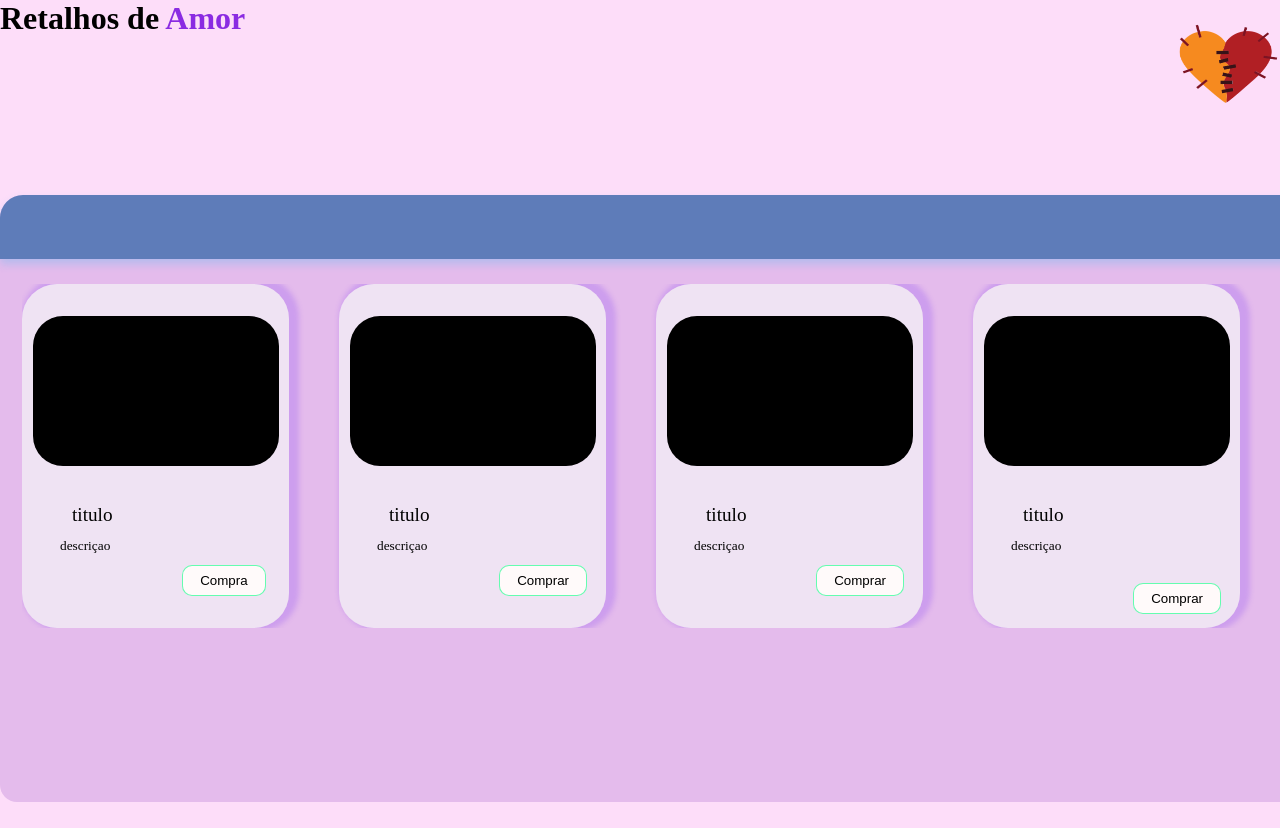
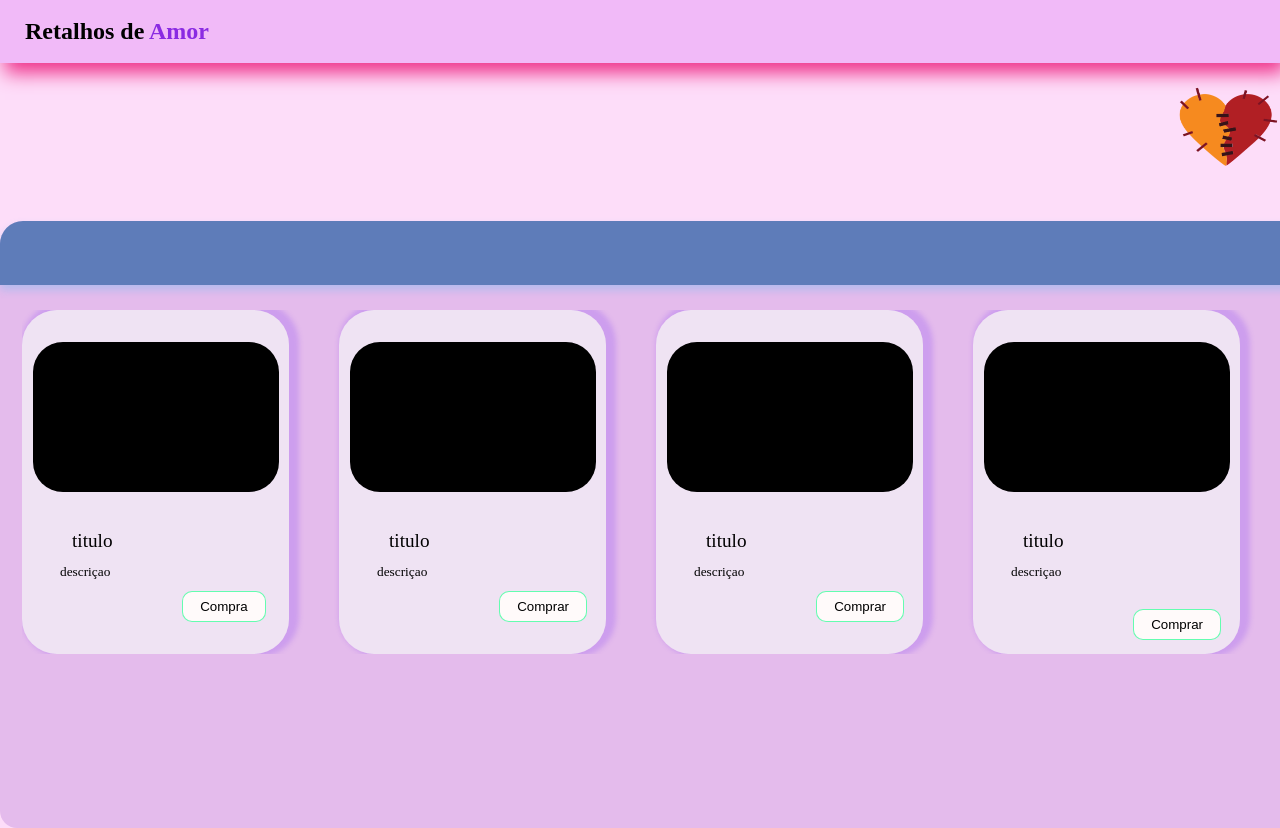
Before and after one commit to ossinkichi/RDA, a plain HTML site: page loja.html in a window 1280 px wide. Shown: the top 828 px of the page. Before the commit the page ends 802 px from the top, so only its background shows below. Drawn offline with Linux system fonts and the light colour scheme.

Commit message:
Update loja.html

```diff
--- a/loja.html
+++ b/loja.html
@@ -4,15 +4,16 @@
     <meta charset="UTF-8">
     <meta http-equiv="X-UA-Compatible" content="IE=edge">
     <meta name="viewport" content="width=device-width, initial-scale=1.0">
-    <link rel="stylesheet" href="css/loja.css">
+    <link rel="stylesheet" href="./css/loja.css">
     <title>Retalhos de Amor</title>
 </head>
 <body>
-    <nav>
-        <img class="logo" src="/assets/img/heart-patch-png.webp" alt="Um coração feito de retalhos">
+    <nav class="nav-bar">
+        <br>
+        <h1 class="title">Retalhos de <span>Amor</span></h1>
     </nav>
 
-    <h1>Retalhos de <span>Amor</span></h1>
+    <img class="logo" src="./assets/img/heart-patch-png.webp" alt="">
 
     <div class="container">
 
```
